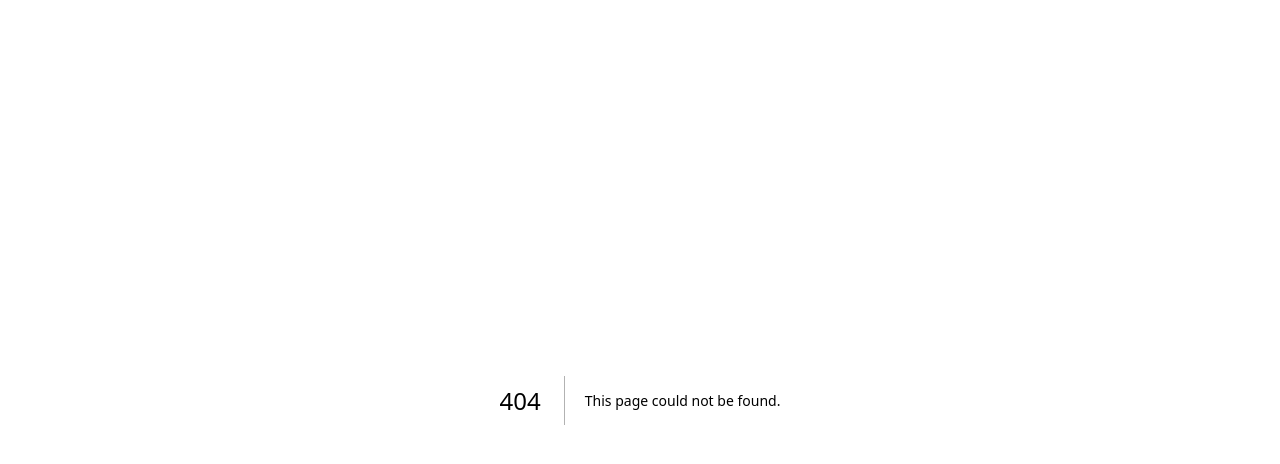
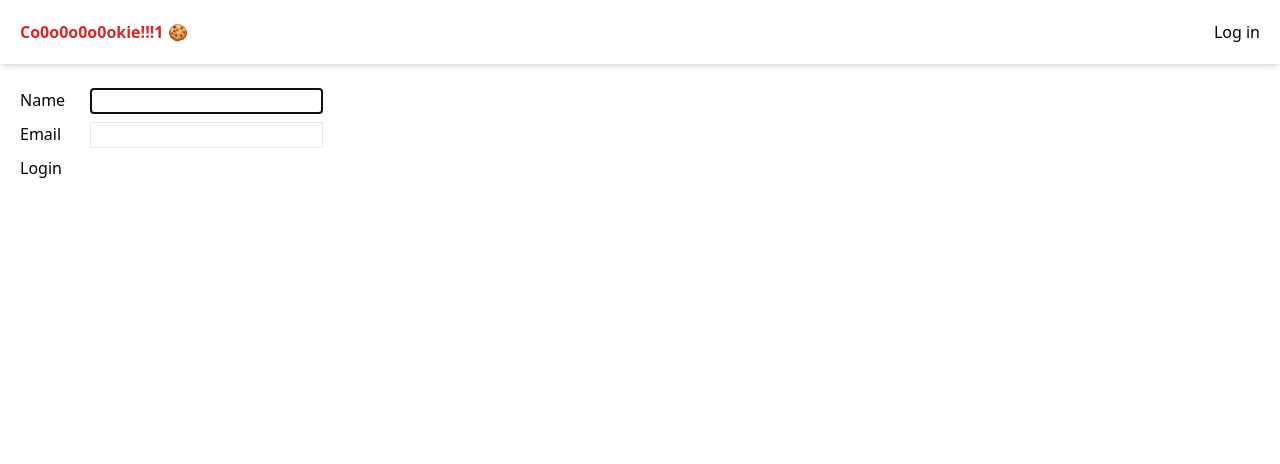
Before and after one commit to J-Ymini/frontend_clean_architecture_practice, a Next.js app: page /auth in a window 1280 px wide. Before the commit this address had no page. Shown: the top 464 px of the page. Built offline with nearby package versions, Linux system fonts and the light colour scheme.

Commit message:
feat: auth ui 추가

```diff
--- /dev/null
+++ b/src/components/Header.tsx
@@ -0,0 +1,28 @@
+import {
+  useCartStorage,
+  useUserStorage,
+} from '@/services/storage/storageAdaptor';
+import Link from 'next/link';
+
+const Header = () => {
+  const { user } = useUserStorage();
+  const { cart } = useCartStorage();
+
+  return (
+    <header className="fixed top-0 left-0 w-full min-h-[3.125rem] bg-white shadow-md flex justify-between flex-wrap p-5">
+      <Link className="text-red-600 font-extrabold" href="/">
+        Co0o0o0o0okie!!!1 🍪
+      </Link>
+
+      {!user ? (
+        <Link href="/auth">Log in</Link>
+      ) : (
+        <Link href="/user">
+          {user.name} ({cart?.products.length})
+        </Link>
+      )}
+    </header>
+  );
+};
+
+export default Header;
--- a/src/pages/_app.tsx
+++ b/src/pages/_app.tsx
@@ -1,6 +1,17 @@
+import Header from '@/components/Header';
+import { Provider } from '@/services/context/store';
 import '@/styles/globals.css';
 import type { AppProps } from 'next/app';
 
 export default function App({ Component, pageProps }: AppProps) {
-  return <Component {...pageProps} />;
+  return (
+    <>
+      <Provider>
+        <Header />
+        <div className="py-20 px-5">
+          <Component {...pageProps} />
+        </div>
+      </Provider>
+    </>
+  );
 }
--- /dev/null
+++ b/src/pages/auth/index.tsx
@@ -0,0 +1,56 @@
+import useAuthenticate from '@/application/authenticate/useAuthenticate';
+import { UserName } from '@/domain/user/types';
+import { useRouter } from 'next/router';
+import React, { useState } from 'react';
+
+const Auth = () => {
+  const [name, setName] = useState<UserName>('');
+  const [email, setEmail] = useState<Email>('');
+  const [loading, setLoading] = useState(false);
+  const router = useRouter();
+
+  const { authenticate, user } = useAuthenticate();
+
+  const handleSubmit = async (e: React.FormEvent) => {
+    e.preventDefault();
+    setLoading(true);
+
+    await authenticate(name, email);
+    setLoading(false);
+  };
+
+  return (
+    <form
+      onSubmit={(e) => {
+        handleSubmit(e).then(() => {
+          router.replace('/');
+        });
+      }}
+    >
+      <label className="flex my-2">
+        <span className="min-w-[4.375rem]">Name</span>
+        <input
+          type="text"
+          name="name"
+          value={name}
+          onChange={(e) => setName(e.target.value)}
+          autoFocus
+        />
+      </label>
+      <label className="flex my-2">
+        <span className="min-w-[4.375rem]">Email</span>
+        <input
+          type="email"
+          name="email"
+          value={email}
+          onChange={(e) => setEmail(e.target.value)}
+        />
+      </label>
+      <button type="submit" disabled={loading}>
+        {loading ? 'Trying to login...' : 'Login'}
+      </button>
+    </form>
+  );
+};
+
+export default Auth;
--- a/src/styles/globals.css
+++ b/src/styles/globals.css
@@ -2,26 +2,6 @@
 @tailwind components;
 @tailwind utilities;
 
-:root {
-  --foreground-rgb: 0, 0, 0;
-  --background-start-rgb: 214, 219, 220;
-  --background-end-rgb: 255, 255, 255;
+input {
+  @apply border;
 }
-
-@media (prefers-color-scheme: dark) {
-  :root {
-    --foreground-rgb: 255, 255, 255;
-    --background-start-rgb: 0, 0, 0;
-    --background-end-rgb: 0, 0, 0;
-  }
-}
-
-body {
-  color: rgb(var(--foreground-rgb));
-  background: linear-gradient(
-      to bottom,
-      transparent,
-      rgb(var(--background-end-rgb))
-    )
-    rgb(var(--background-start-rgb));
-}
```
